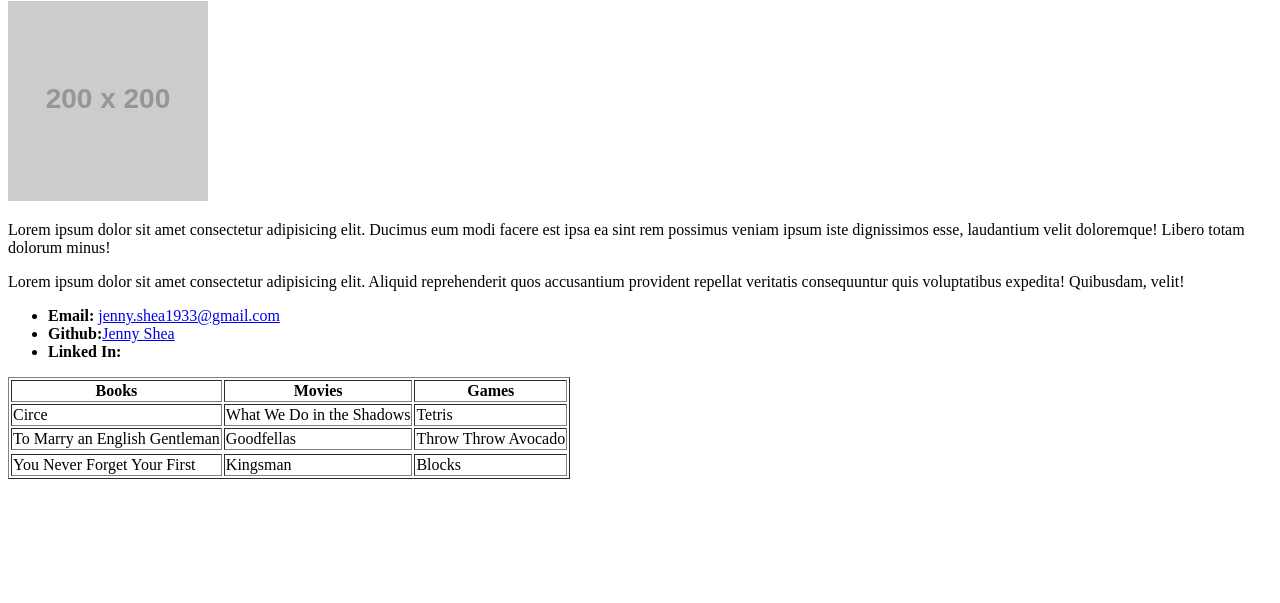
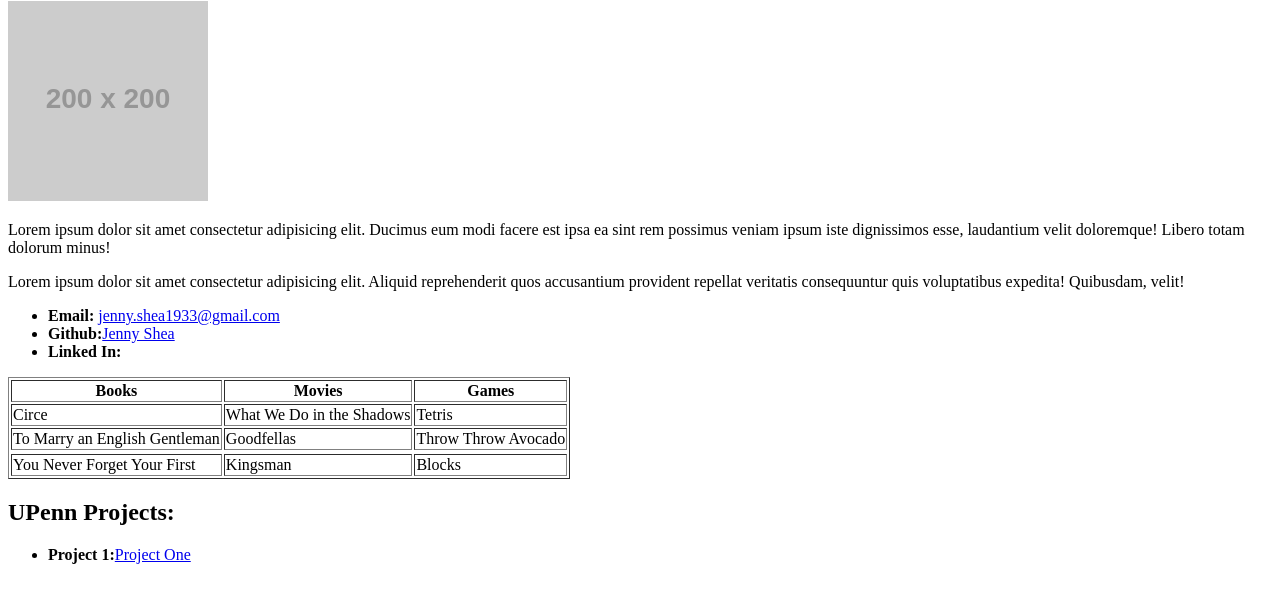
Before and after one commit to JennyShea/JennyShea.github.io, a plain HTML site: page index.html in a window 1280 px wide. Shown: the part 79-682 px from the top of the page. Drawn offline with Linux system fonts and the light colour scheme; placeholder pictures from the web are drawn by us.

Commit message:
added link to project one

```diff
--- a/index.html
+++ b/index.html
@@ -42,5 +42,9 @@
       <td>Blocks</td>
     </tr>
   </table>
+  <h2>UPenn Projects:</h2>
+  <ul>
+    <li><strong>Project 1:</strong><a href="https://jennyshea.github.io/upenn_project1/">Project One</a></li>
+  </ul>
 </body>
 </html>
```
